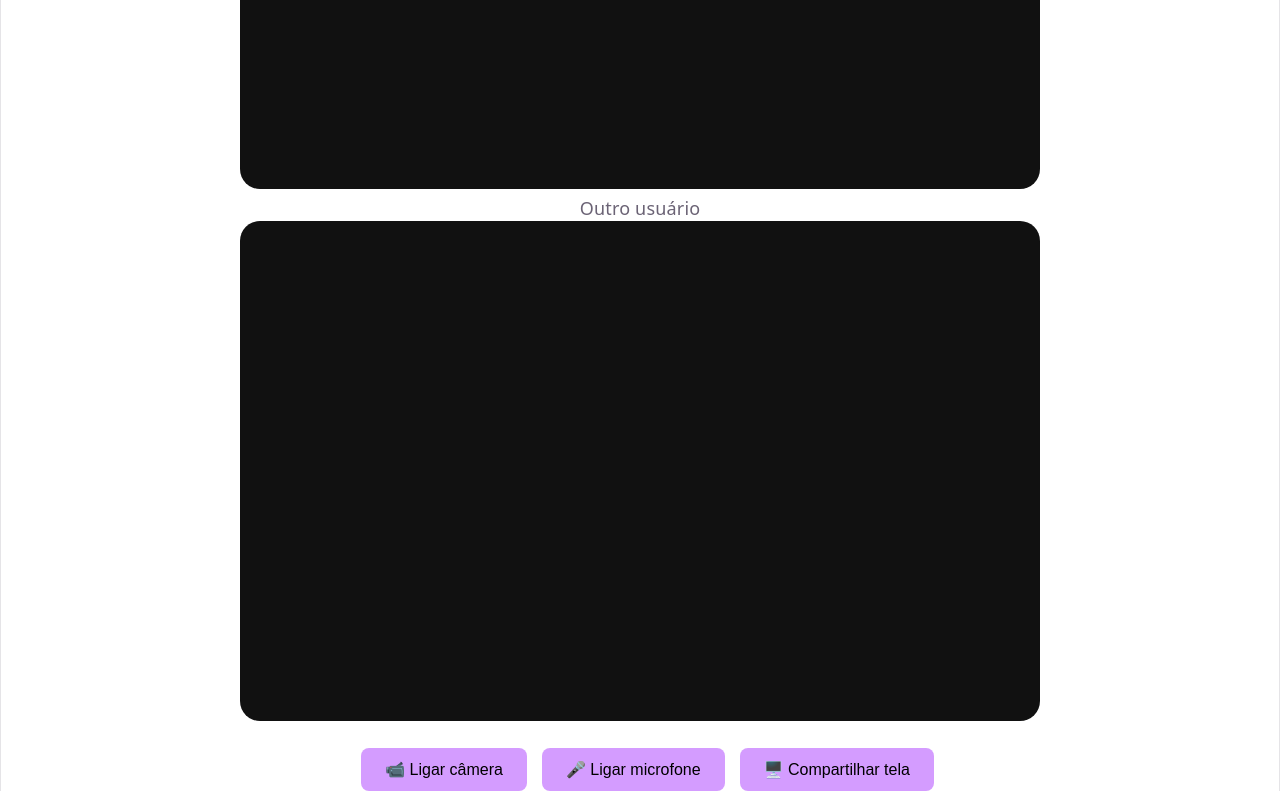
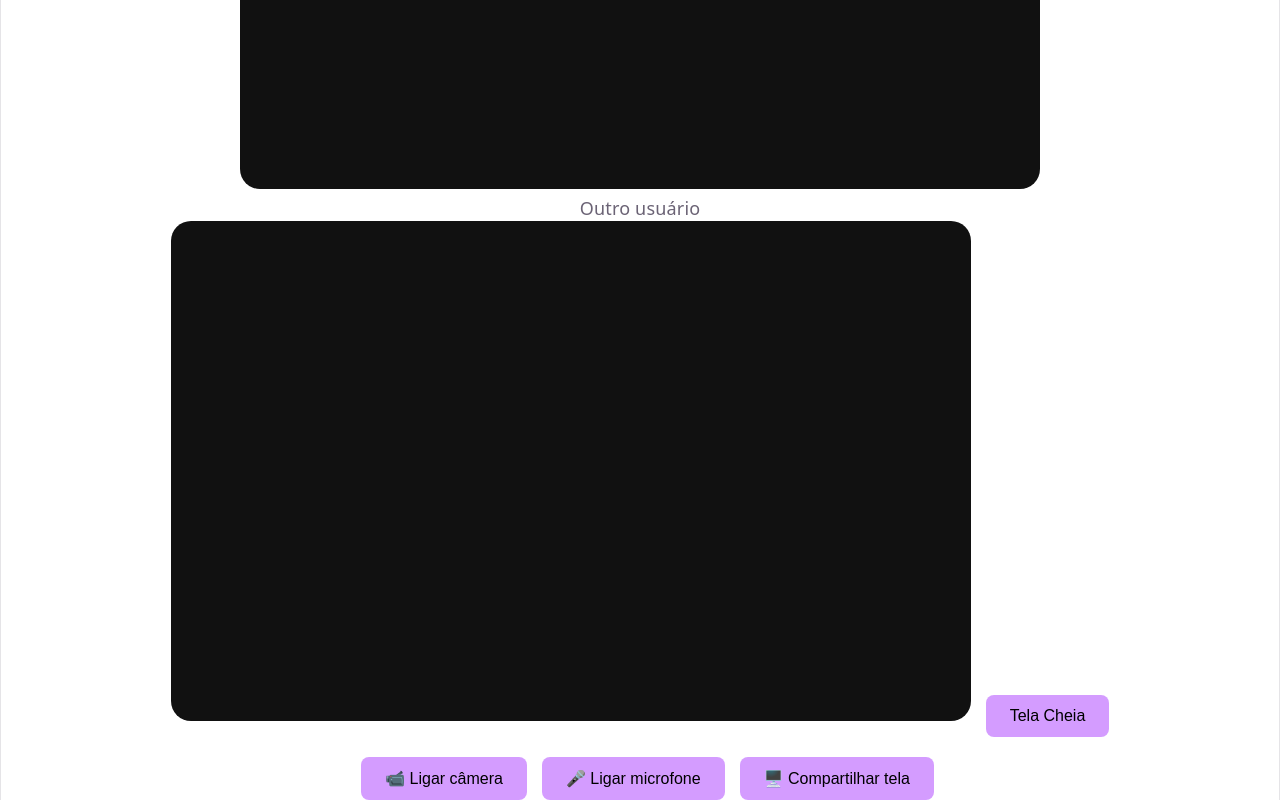
Before and after one commit to gabbgol/concord, a React (Vite) app in the folder concord/: page / in a window 1280 px wide. Shown: the part 556-1356 px from the top of the page. Built offline with nearby package versions, Linux system fonts and the light colour scheme; no server answers.

Commit message:
Adicionado fullscreen

```diff
--- a/concord/src/App.tsx
+++ b/concord/src/App.tsx
@@ -419,7 +419,11 @@ function App() {
     }
 
   }
-
+  function telaCheiaRemota() {
+    if(remoteVideoRef.current){
+      remoteVideoRef.current.requestFullscreen()
+    }
+  }
   function copiarLink() {
 
     navigator.clipboard.writeText(
@@ -466,6 +470,9 @@ function App() {
             playsInline
 
           />
+          <button onClick={telaCheiaRemota}>
+            Tela Cheia
+          </button>
 </div>
 </div>
 <div className="controles">
```
